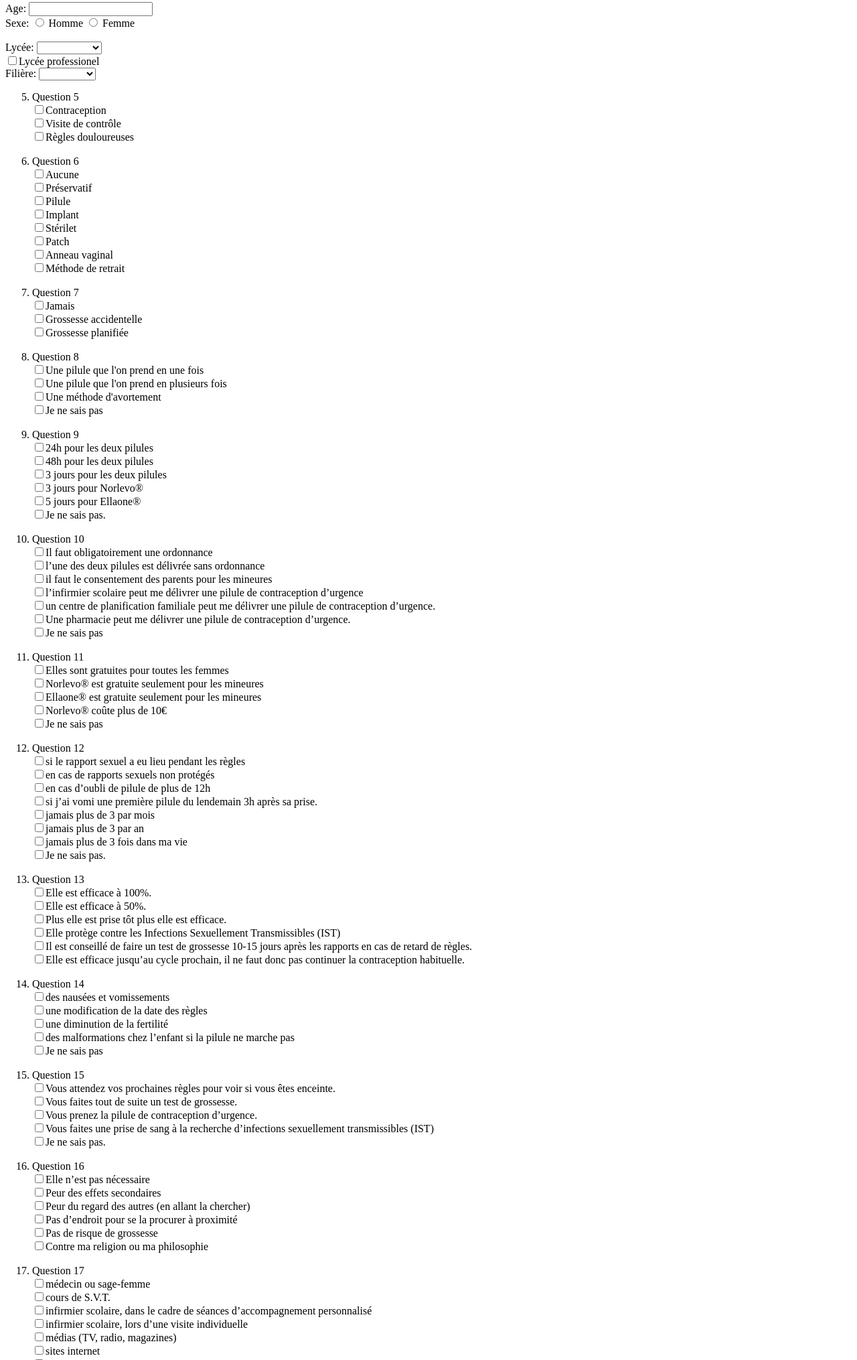
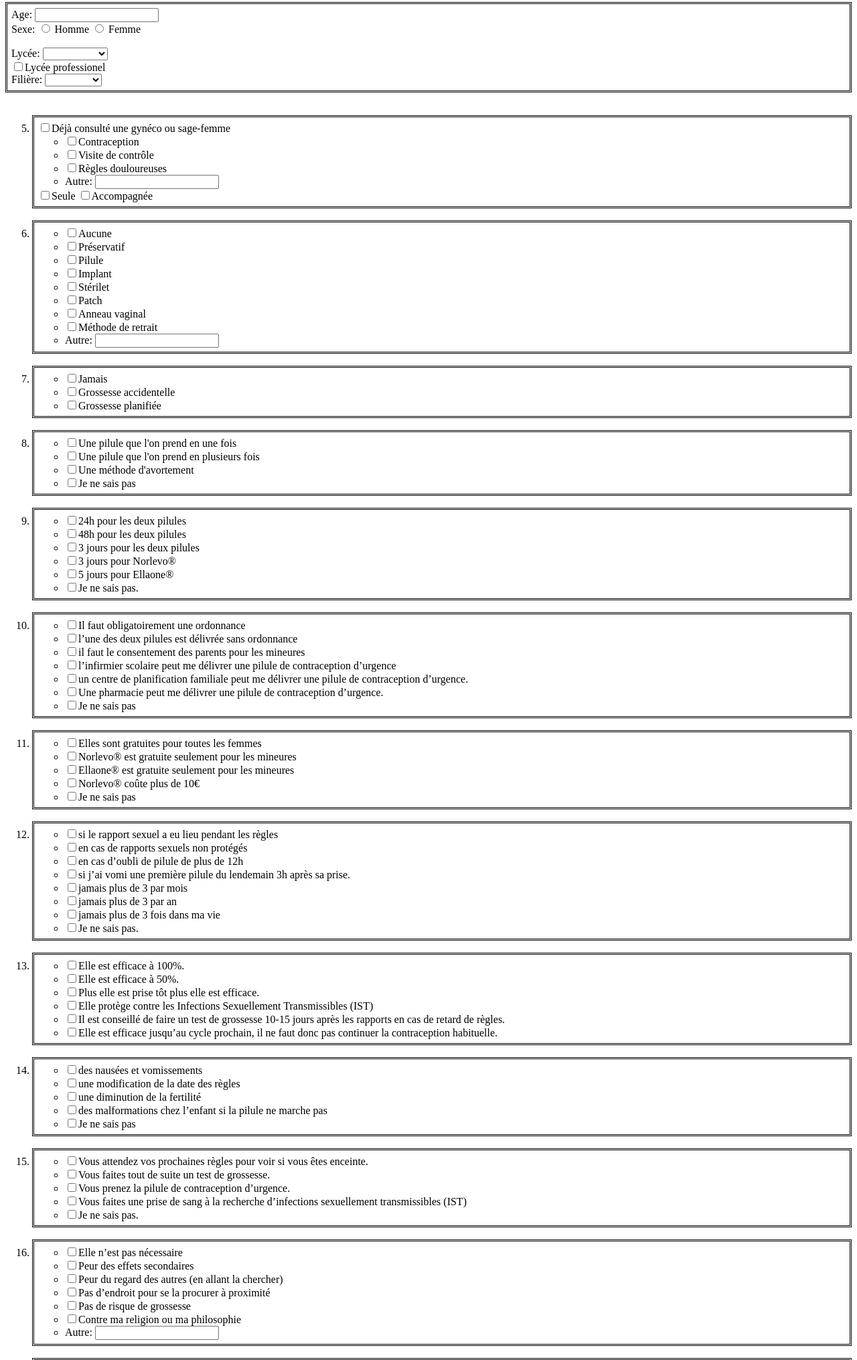
Before and after one commit to chickentuna/Fanchon-Memoire-Data-Entry-Tool, a plain HTML site: page index.html in a window 1280 px wide. Shown: the part 5-2035 px from the top of the page at 67% size. Drawn offline with nearby package versions, Linux system fonts and the light colour scheme.

Commit message:
questions 1 to 18

```diff
--- a/css/style.css
+++ b/css/style.css
@@ -0,0 +1,11 @@
+.general{
+	border-style: double;
+    border-width: medium;
+    padding: 6px;
+}
+
+ol>li {
+	border-style: double;
+    border-width: medium;
+    padding: 6px;
+}
--- a/index.html
+++ b/index.html
@@ -6,6 +6,7 @@
 </head>
   <body>
     <form ng-controller="MainController as ctrl">
+      <div class='general'>
       <label for="age">Age:</label>
       <input id="age" type="number"></input>
       <br>
@@ -28,19 +29,94 @@
         {{filiere}}
         </option>
       </select>
+      </div>
       <br>
+
       <ol start="5">
-        <li ng-repeat="(key,value) in ctrl.reponses">
-          <label for="Q{{key}}">Question {{key+5}}</label>
-          <div ng-repeat="(subkey,subvalue) in value">
-            <input type="checkbox" id="Q{{key}}.{{subkey}}">{{subvalue}}</input>
-          </div>
-          <br>
+        <li>
+          <input type="checkbox" id="consult">Déjà consulté une gynéco ou sage-femme</input>
+          <ul>
+            <div ng-repeat="(key,value) in ctrl.reponses[0]">
+             <li>
+               <input type="checkbox" id="Q5.{{key}}">{{value}}</input>
+              </li>
+            </div>
+            <li> <label for="Q5.autre">Autre:</label> <input type="text" id="Q5.autre"> </input> </li>
+          </ul>
+          <input type="checkbox" id="consult_seul">Seule</input>
+          <input type="checkbox" id="consult_accompagne">Accompagnée</input>
         </li>
+        <br>
+
+        <li><ul><div ng-repeat="(key,value) in ctrl.reponses[1]">
+             <li><input type="checkbox" id="Q6.{{key}}">{{value}}</input></li>
+        </div> <li> <label for="Q6.autre">Autre:</label> <input type="text" id="Q6.autre"> </input> </li></ul>
+        </li>
+        <br>
+
+        <li><ul><div ng-repeat="(key,value) in ctrl.reponses[2]">
+             <li><input type="checkbox" id="Q7.{{key}}">{{value}}</input></li>
+        </div></ul></li>
+        <br>
+
+        <li><ul><div ng-repeat="(key,value) in ctrl.reponses[3]">
+             <li><input type="checkbox" id="Q8.{{key}}">{{value}}</input></li>
+        </div></ul></li>
+        <br>
+
+        <li><ul><div ng-repeat="(key,value) in ctrl.reponses[4]">
+             <li><input type="checkbox" id="Q9.{{key}}">{{value}}</input></li>
+        </div></ul></li>
+        <br>
+        <li><ul><div ng-repeat="(key,value) in ctrl.reponses[5]">
+             <li><input type="checkbox" id="Q10.{{key}}">{{value}}</input></li>
+        </div></ul></li>
+        <br>
+        <li><ul><div ng-repeat="(key,value) in ctrl.reponses[6]">
+             <li><input type="checkbox" id="Q11.{{key}}">{{value}}</input></li>
+        </div></ul></li>
+        <br>
+        <li><ul><div ng-repeat="(key,value) in ctrl.reponses[7]">
+             <li><input type="checkbox" id="Q12.{{key}}">{{value}}</input></li>
+        </div></ul></li>
+        <br>
+        <li><ul><div ng-repeat="(key,value) in ctrl.reponses[8]">
+             <li><input type="checkbox" id="Q13.{{key}}">{{value}}</input></li>
+        </div></ul></li>
+        <br>
+        <li><ul><div ng-repeat="(key,value) in ctrl.reponses[9]">
+             <li><input type="checkbox" id="Q14.{{key}}">{{value}}</input></li>
+        </div></ul></li>
+        <br>
+        <li><ul><div ng-repeat="(key,value) in ctrl.reponses[10]">
+             <li><input type="checkbox" id="Q15.{{key}}">{{value}}</input></li>
+        </div></ul></li>
+        <br>
+
+        <li><ul><div ng-repeat="(key,value) in ctrl.reponses[11]">
+             <li><input type="checkbox" id="Q16.{{key}}">{{value}}</input></li>
+        </div> <li> <label for="Q16.autre">Autre:</label> <input type="text" id="Q16.autre"> </input> </li></ul>
+        </li>
+        <br>
+
+        <li><ul><div ng-repeat="(key,value) in ctrl.reponses[12]">
+             <li><input type="checkbox" id="Q17.{{key}}">{{value}}</input></li>
+        </div> <li> <label for="Q17.autre">Autre:</label> <input type="text" id="Q17.autre"> </input> </li></ul>
+        </li>
+        <br>
+
+        <li>
+          <input type="checkbox" id="Q18.0">Interventions sur la pilule au cours du parcours scolaire</input>
+          <ul><label for="Q18.1">Combien :</label><input type="number" id="Q18.1"></input></ul>
+          <ul><input type="checkbox" id="Q18.2">Je ne sais pas</input></ul>
+        </li>
+        <br>
+
       </ol>
 
     </form>
-
+<input type = "reset" />
+<input type="button" value="Submit" onclick="submit()"/>
     <script src="https://ajax.googleapis.com/ajax/libs/angularjs/1.3.0-beta.11/angular.min.js"></script>
     <script src="js/app.js"></script>
   </body>
--- a/js/app.js
+++ b/js/app.js
@@ -1,4 +1,3 @@
-(function() {
 	var app = angular.module('app', []);
 
 	var reponses = [
@@ -23,8 +22,8 @@
 		this.lycees = ["", "Chamalières"];
 		this.filieres = ["", "Esthétique"];
 		this.reponses = reponses;
-
-
 	});
 
-})();
+function submit() {
+		console.log("Submit pressed");
+	};
```
